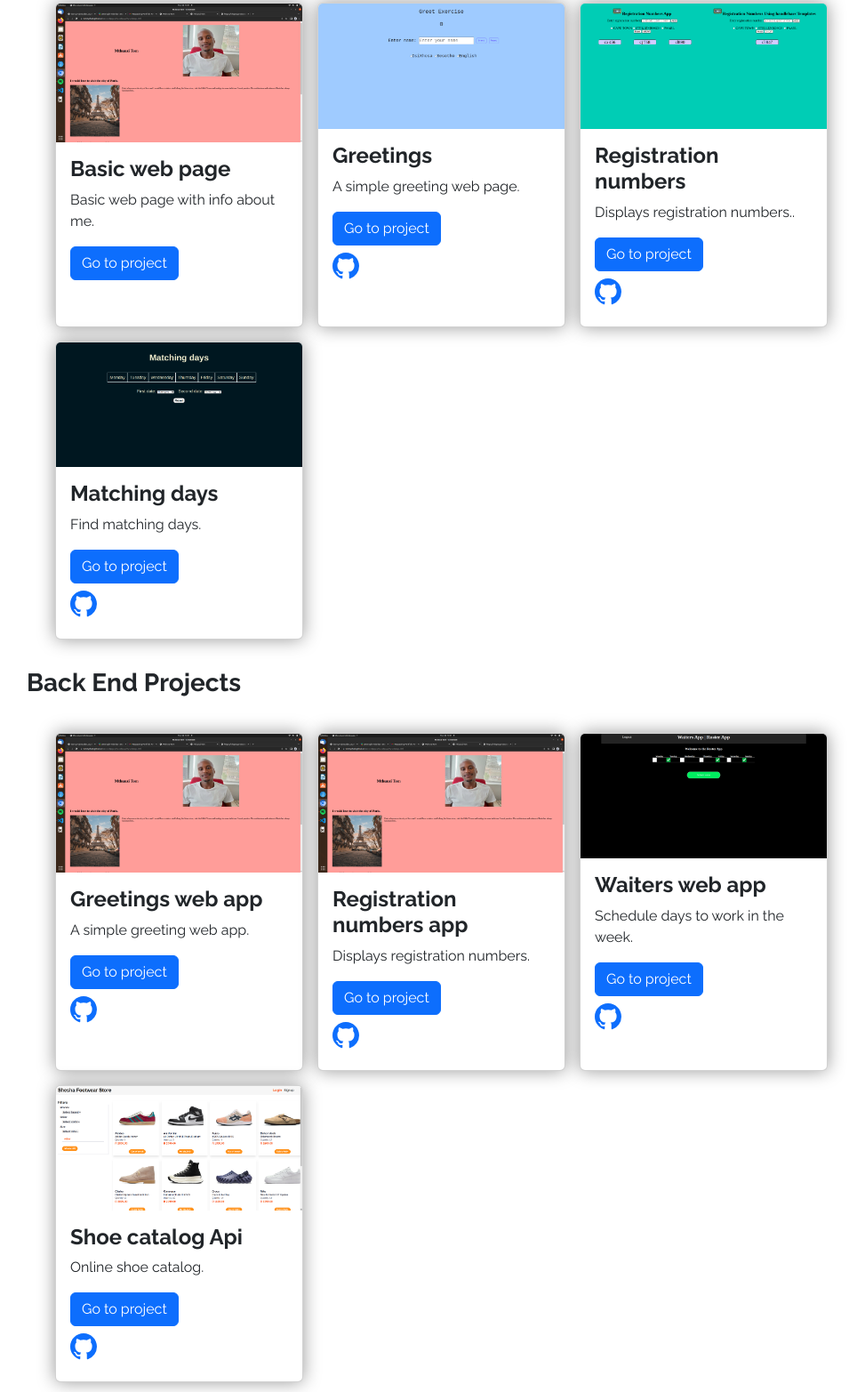
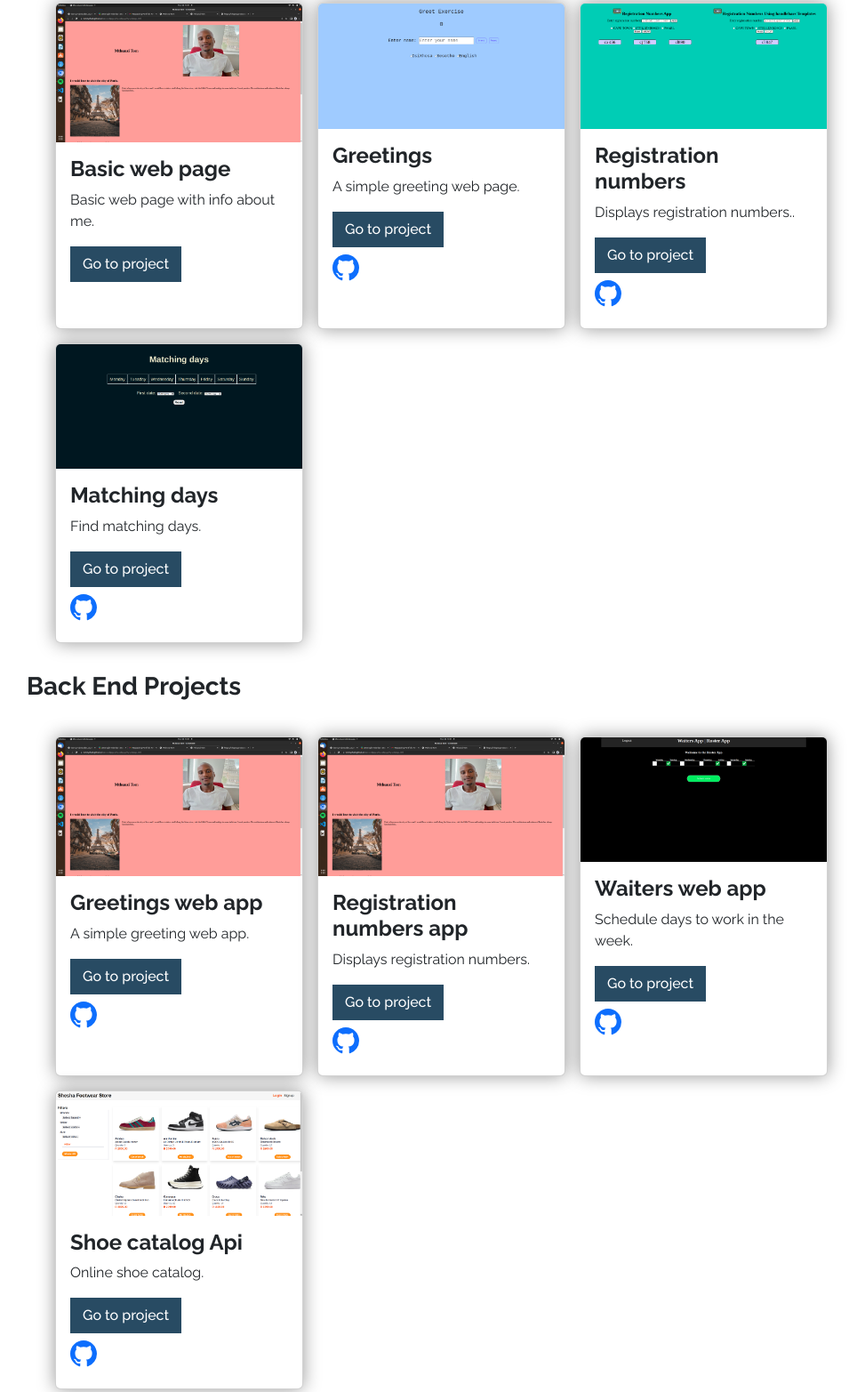
Before and after one commit to tommyshado/portfolio-, a plain HTML site: page index.html in a window 1280 px wide. Shown: the part 1299-2864 px from the top of the page at 89% size, without its empty margins (52-1025 px from the left). Drawn offline with nearby package versions, Linux system fonts and the light colour scheme; a web font is replaced by a local one.

Commit message:
changed button color

```diff
--- a/index.html
+++ b/index.html
@@ -128,7 +128,7 @@
                         <div class="card-body">
                             <h4 class="card-title"><strong>Basic web page</strong></h4>
                             <p class="card-text">Basic web page with info about me.</p>
-                            <a href="https://tommyshado.github.io/basic-webpages/my-webpage/my-webpage.html" target="_blank" class="btn btn-primary">Go to project</a>
+                            <a href="https://tommyshado.github.io/basic-webpages/my-webpage/my-webpage.html" target="_blank" class="btn btn-primary cta-btn btn btn-md">Go to project</a>
                         </div>
                     </div>
                     <div class="card card-shadow col-md-3 mx-2 my-2">
@@ -136,7 +136,7 @@
                         <div class="card-body">
                             <h4 class="card-title"><strong>Greetings</strong></h4>
                             <p class="card-text">A simple greeting web page.</p>
-                            <a href="https://tommyshado.github.io/greetings2/public/index.html" target="_blank" class="btn btn-primary">Go to project</a>
+                            <a href="https://tommyshado.github.io/greetings2/public/index.html" target="_blank" class="btn btn-primary cta-btn btn btn-md">Go to project</a>
                             <div>
                                 <a target="_blank" href="https://github.com/tommyshado/greetings2.git">
                                     <svg xmlns="http://www.w3.org/2000/svg" width="30" height="30" fill="currentColor" class="bi bi-github my-2" viewBox="0 0 16 16">
@@ -151,7 +151,7 @@
                         <div class="card-body">
                             <h4 class="card-title"><strong>Registration numbers</strong></h4>
                             <p class="card-text">Displays registration numbers..</p>
-                            <a href="https://tommyshado.github.io/registration-numbers/public/index.html" target="_blank" class="btn btn-primary">Go to project</a>
+                            <a href="https://tommyshado.github.io/registration-numbers/public/index.html" target="_blank" class="btn btn-primary cta-btn btn btn-md">Go to project</a>
                             <div>
                                 <a target="_blank" href="https://github.com/tommyshado/registration-numbers.git">
                                     <svg xmlns="http://www.w3.org/2000/svg" width="30" height="30" fill="currentColor" class="bi bi-github my-2" viewBox="0 0 16 16">
@@ -166,7 +166,7 @@
                         <div class="card-body">
                             <h4 class="card-title"><strong>Matching days</strong></h4>
                             <p class="card-text">Find matching days.</p>
-                            <a href="https://tommyshado.github.io/matching-days/public/index.html" target="_blank" class="btn btn-primary">Go to project</a>
+                            <a href="https://tommyshado.github.io/matching-days/public/index.html" target="_blank" class="btn btn-primary cta-btn btn btn-md">Go to project</a>
                             <div>
                                 <a target="_blank" href="https://github.com/tommyshado/matching-days.git">
                                     <svg xmlns="http://www.w3.org/2000/svg" width="30" height="30" fill="currentColor" class="bi bi-github my-2" viewBox="0 0 16 16">
@@ -187,7 +187,7 @@
                         <div class="card-body">
                             <h4 class="card-title"><strong>Greetings web app</strong></h4>
                             <p class="card-text">A simple greeting web app.</p>
-                            <a href="https://greetings-webapp-4yi5.onrender.com" target="_blank" class="btn btn-primary">Go to project</a>
+                            <a href="https://greetings-webapp-4yi5.onrender.com" target="_blank" class="btn btn-primary cta-btn btn btn-md">Go to project</a>
                             <div>
                                 <a target="_blank" href="https://github.com/tommyshado/greetings-webapp.git">
                                     <svg xmlns="http://www.w3.org/2000/svg" width="30" height="30" fill="currentColor" class="bi bi-github my-2" viewBox="0 0 16 16">
@@ -202,7 +202,7 @@
                         <div class="card-body">
                             <h4 class="card-title"><strong>Registration numbers app</strong></h4>
                             <p class="card-text">Displays registration numbers.</p>
-                            <a href="https://registration-numbers-webapp-u5ai.onrender.com" target="_blank" class="btn btn-primary">Go to project</a>
+                            <a href="https://registration-numbers-webapp-u5ai.onrender.com" target="_blank" class="btn btn-primary cta-btn btn btn-md">Go to project</a>
                             <div>
                                 <a target="_blank" href="https://github.com/tommyshado/registration-numbers-webapp.git">
                                     <svg xmlns="http://www.w3.org/2000/svg" width="30" height="30" fill="currentColor" class="bi bi-github my-2" viewBox="0 0 16 16">
@@ -217,7 +217,7 @@
                         <div class="card-body">
                             <h4 class="card-title"><strong>Waiters web app</strong></h4>
                             <p class="card-text">Schedule days to work in the week.</p>
-                            <a href="https://waiters-app-3zr5.onrender.com" target="_blank" class="btn btn-primary">Go to project</a>
+                            <a href="https://waiters-app-3zr5.onrender.com" target="_blank" class="btn btn-primary cta-btn btn btn-md">Go to project</a>
                             <div>
                                 <a target="_blank" href="https://github.com/tommyshado/registration-numbers.git">
                                     <svg xmlns="http://www.w3.org/2000/svg" width="30" height="30" fill="currentColor" class="bi bi-github my-2" viewBox="0 0 16 16">
@@ -232,7 +232,7 @@
                         <div class="card-body">
                             <h4 class="card-title"><strong>Shoe catalog Api</strong></h4>
                             <p class="card-text">Online shoe catalog.</p>
-                            <a href="https://tommyshado.github.io/shoe-catalog-alpinejs/public/index.html" target="_blank" class="btn btn-primary">Go to project</a>
+                            <a href="https://tommyshado.github.io/shoe-catalog-alpinejs/public/index.html" target="_blank" class="btn btn-primary cta-btn btn btn-md">Go to project</a>
                             <div>
                                 <a target="_blank" href="https://github.com/tommyshado/shoe-catalog-alpinejs.git">
                                     <svg xmlns="http://www.w3.org/2000/svg" width="30" height="30" fill="currentColor" class="bi bi-github my-2" viewBox="0 0 16 16">
```
